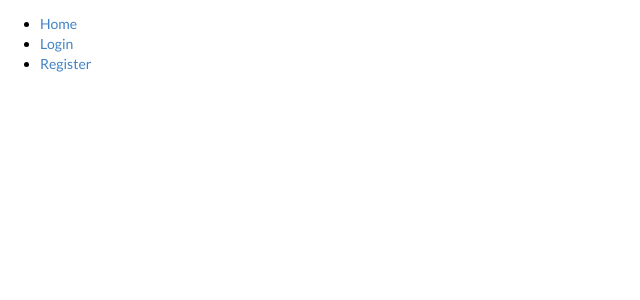
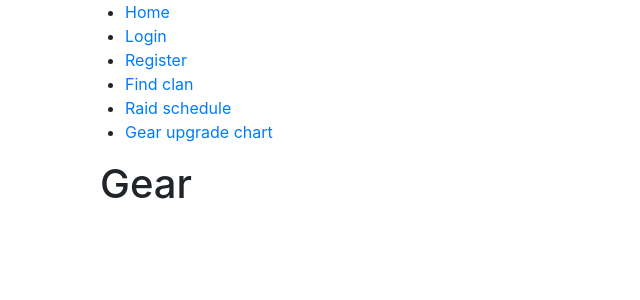
Before and after one commit to Ilierette/raid-planner, a React app: page /upgrade-gear in a window 1280 px wide. Shown: the top 300 px of the page, without its empty margins (0-640 px from the left). Built offline with nearby package versions, Linux system fonts and the light colour scheme.

Commit message:
some pages

```diff
--- a/package.json
+++ b/package.json
@@ -15,6 +15,7 @@
     "@types/react": "^16.7.7",
     "@types/react-dom": "^16.0.10",
     "@types/react-router-dom": "^4.2.0",
+    "@types/reactstrap": "^6.4.2",
     "autoprefixer": "^7.2.5",
     "babel-core": "^6.26.0",
     "babel-loader": "^7.1.2",
@@ -23,6 +24,7 @@
     "babel-preset-react": "^6.24.1",
     "babel-preset-stage-0": "^6.24.1",
     "bluebird": "^3.5.0",
+    "bootstrap": "^4.1.3",
     "css-loader": "^0.28.8",
     "expose-loader": "^0.7.4",
     "extract-text-webpack-plugin": "^2.1.2",
@@ -33,6 +35,7 @@
     "react": "^16.6.3",
     "react-dom": "^16.6.3",
     "react-router-dom": "^4.2.2",
+    "reactstrap": "^6.5.0",
     "sass-loader": "^6.0.6",
     "semantic-ui-css": "^2.3.1",
     "semantic-ui-react": "^0.81.1",
--- a/src/App.tsx
+++ b/src/App.tsx
@@ -3,7 +3,6 @@ import * as ReactDOM from 'react-dom';
 import {BrowserRouter, HashRouter} from 'react-router-dom';
 import MasterPage from './pages/master';
 
-import 'semantic-ui-css/semantic.min.css';
 import './scss/main.scss';
 
 ReactDOM.render(
--- /dev/null
+++ b/src/pages/clan.tsx
@@ -0,0 +1,11 @@
+import * as React from 'react';
+
+export default class Clan extends React.Component {
+  render() {
+    return (
+      <div className="container">
+        <h1>Find clan</h1>
+      </div>
+    );
+  }
+}
--- a/src/pages/master.tsx
+++ b/src/pages/master.tsx
@@ -8,7 +8,9 @@ import {
 import Home from './home';
 import Login from './login';
 import Register from './register';
-
+import Clan from './clan';
+import Schedule from './schedule';
+import Gear from './upgradeGear';
 
 class MasterPage extends React.Component {
   render() {
@@ -27,11 +29,23 @@ class MasterPage extends React.Component {
               <li>
                 <Link to="/register">Register</Link>
               </li>
+              <li>
+                <Link to="/find-clan">Find clan</Link>
+              </li>
+              <li>
+                <Link to="/raid-schedule">Raid schedule</Link>
+              </li>
+              <li>
+                <Link to="/upgrade-gear">Gear upgrade chart</Link>
+              </li>
             </ul>
 
             <Route exact path="/" component={Home} />
             <Route path="/login" component={Login} />
             <Route path="/register" component={Register} />
+            <Route path="/find-clan" component={Clan} />
+            <Route path="/raid-schedule" component={Schedule} />
+            <Route path="/upgrade-gear" component={Gear} />
           </div>
         </Router>
       </div>
--- /dev/null
+++ b/src/pages/schedule.tsx
@@ -0,0 +1,11 @@
+import * as React from 'react';
+
+export default class Schedule extends React.Component {
+  render() {
+    return (
+      <div className="container">
+        <h1>Kalendarz</h1>
+      </div>
+    );
+  }
+}
--- /dev/null
+++ b/src/pages/upgradeGear.tsx
@@ -0,0 +1,11 @@
+import * as React from 'react';
+
+export default class Gear extends React.Component {
+  render() {
+    return (
+      <div className="container">
+        <h1>Gear</h1>
+      </div>
+    );
+  }
+}
--- a/src/scss/main.scss
+++ b/src/scss/main.scss
@@ -1,6 +1,6 @@
-body {
-    color: #000;
-    .fancy {
-        color: red;
-    }
-}
+// Your variable overrides
+
+// Bootstrap and its default variables
+@import "node_modules/bootstrap/scss/bootstrap";
+
+//Other styles
```
Also changed, not shown: 1 other file (tests, documents, lock files or other folders).
